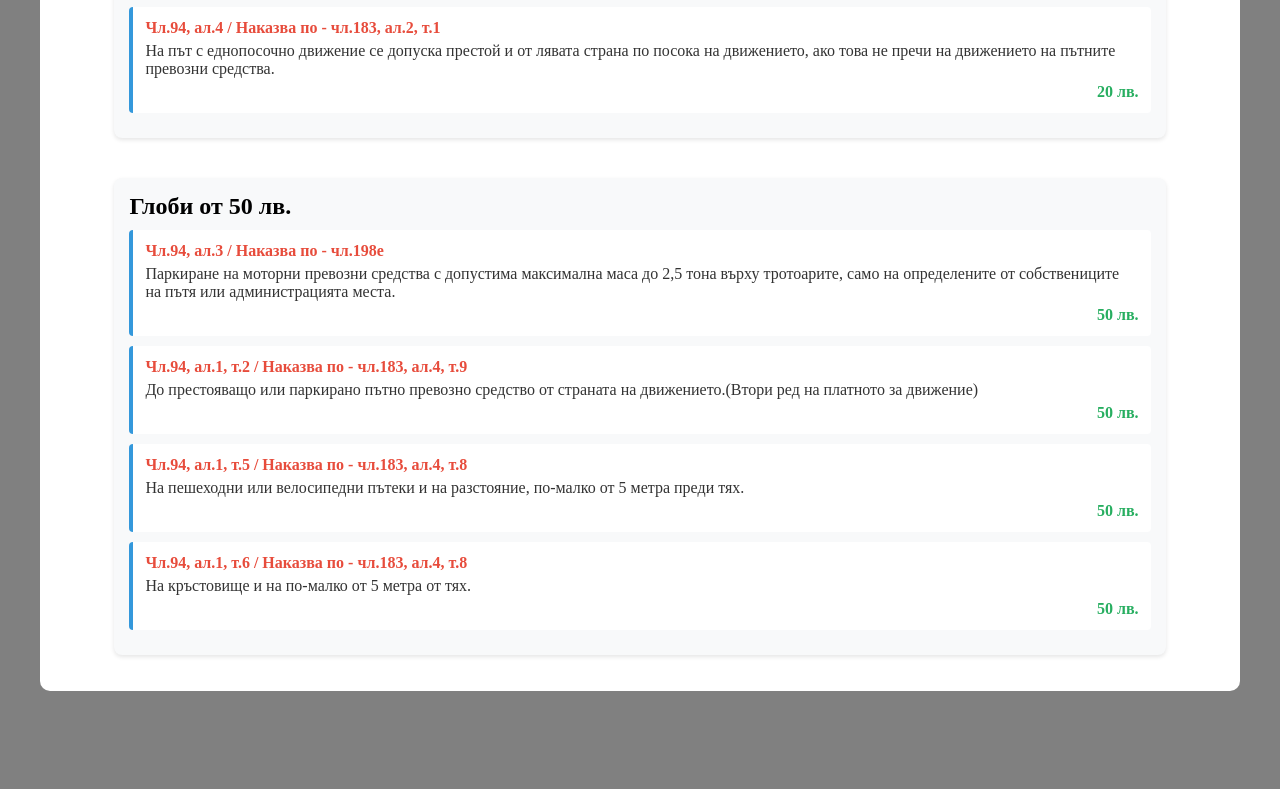
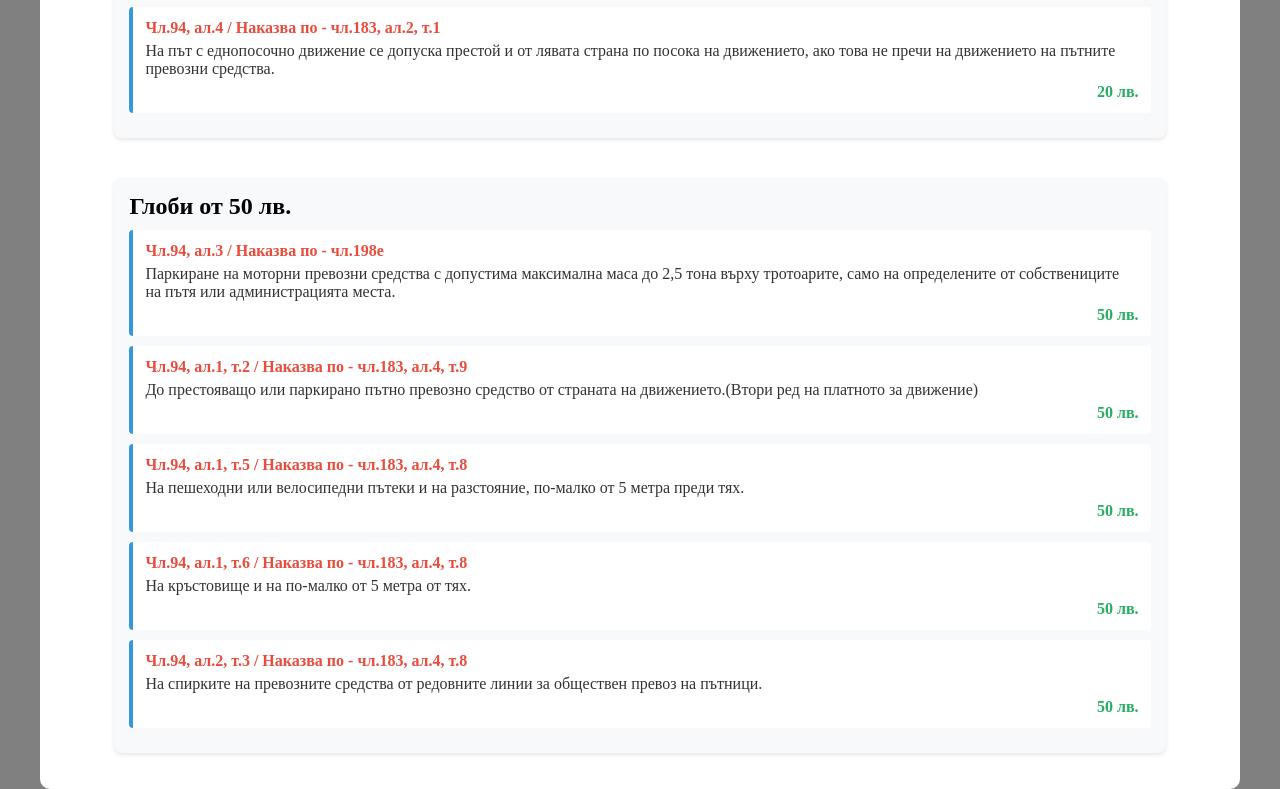
Before and after one commit to stefanRachev/parking-fines, a plain HTML site: page index.html in a window 1280 px wide. Shown: the part 1233-2022 px from the top of the page. Before the commit the page ends 1924 px from the top, so only its background shows below. Drawn offline with Linux system fonts and the light colour scheme.

Commit message:
add new fine

```diff
--- a/index.html
+++ b/index.html
@@ -149,6 +149,14 @@
         <div class="fine-price">50 лв.</div>
       </div>
 
+      <div class="fine-item">
+        <div class="fine-law">Чл.94, ал.2, т.3 / Наказва по - чл.183, ал.4, т.8</div>
+        <p class="fine-desc">
+          На спирките на превозните средства от редовните линии за обществен превоз на пътници.
+        </p>
+        <div class="fine-price">50 лв.</div>
+      </div>
+
     </section>
   </div>
   <script src="./script.js"></script>
```
